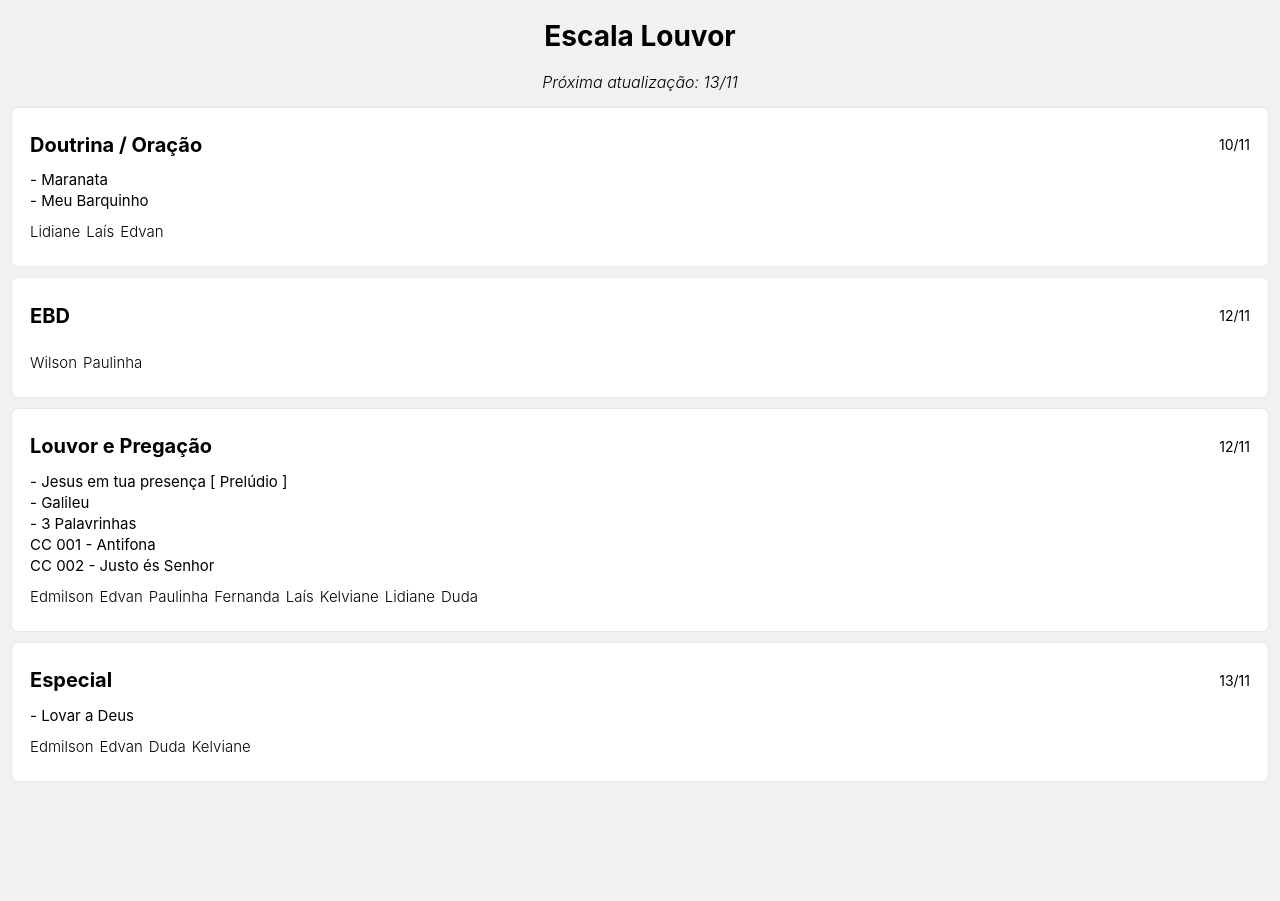
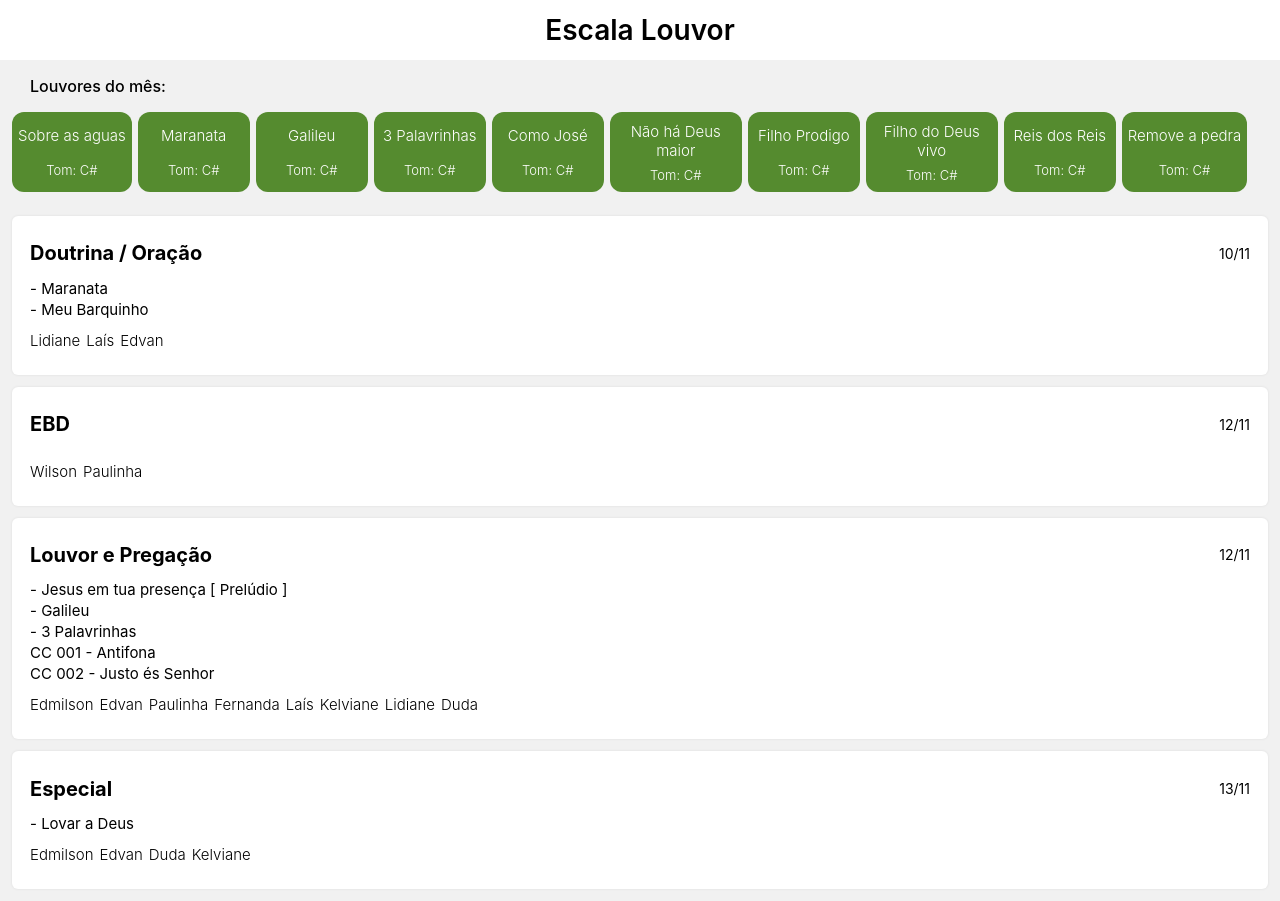
Before and after one commit to hupernikomen/scalepraise, a React (Create React App) app: page / in a window 1280 px wide. Before the commit the page ends 800 px from the top, so only its background shows below. Built offline with nearby package versions, Linux system fonts and the light colour scheme.

Commit message:
melhorias

```diff
--- a/src/App.js
+++ b/src/App.js
@@ -7,8 +7,8 @@ const praises = {
   ebd: [],
   sunday: ["Sobre as aguas", "Maranata", "Galileu", "3 Palavrinhas", "Como José", "Não há Deus maior", "Filho Prodigo", "Filho do Deus vivo", "Reis dos Reis", "Remove a pedra"],
   hcc: ['456', '001', '002', '001', '540'],
-  sundayprelude: ["Vem, esta é a hora", "Jesus em tua presença", "Jesus é o caminho","Jó"],
-  supper: ["Bendito Cordeiro","Bendito Cordeiro","Bendito Cordeiro","Bendito Cordeiro"] // Louvors de Ceia
+  sundayprelude: ["Vem, esta é a hora", "Jesus em tua presença", "Jesus é o caminho", "Jó"],
+  supper: ["Bendito Cordeiro", "Bendito Cordeiro", "Bendito Cordeiro", "Bendito Cordeiro"] // Louvors de Ceia
 }
 
 // Musicos
@@ -24,23 +24,21 @@ const musicians = {
 function SelectPraiseSunday(week) {
   switch (week) {
     case 1:
-      return [praises.sundayprelude[0],praises.sunday[0], praises.sunday[1]]
+      return [praises.sundayprelude[0], praises.sunday[0], praises.sunday[1]]
 
     case 2:
-      return [praises.sundayprelude[1],praises.sunday[2], praises.sunday[3]]
+      return [praises.sundayprelude[1], praises.sunday[2], praises.sunday[3]]
 
     case 3:
-      return [praises.sundayprelude[2],praises.sunday[1], praises.sunday[4]]
+      return [praises.sundayprelude[2], praises.sunday[1], praises.sunday[4]]
 
     case 4:
-      return [praises.sundayprelude[3],praises.sunday[3], praises.sunday[5]]
+      return [praises.sundayprelude[3], praises.sunday[3], praises.sunday[5]]
 
     default:
-      return [praises.sundayprelude[4],praises.sunday[4], praises.sunday[6]]
+      return [praises.sundayprelude[4], praises.sunday[4], praises.sunday[6]]
   }
 }
-
-
 
 const scales = [
   {
@@ -75,19 +73,13 @@ const otherscales = [
   },
 ]
 
-
-
-
-
 function proximoDomingo() {
   return moment().day(7);
 }
 
-
 function somarDias(data, dias) {
   return moment(data).add(dias, 'days');
 }
-
 
 function getWeekNumber() {
   var today = new Date();
@@ -113,19 +105,41 @@ function getSundaysInMonth() {
   return sundays;
 }
 
-
 const sortedScales = scales.concat(otherscales).sort((a, b) => {
   return moment(a.date) - moment(b.date);
 });
+
+function ListPraises() {
+  return (
+    <div>
+
+      <h3 style={{ paddingLeft: 30, fontWeight:500, fontSize:16 }}>Louvores do mês:</h3>
+      <div style={{ display: 'flex', overflow: 'auto', height: 80, gap: 6, padding: '0px 12px 12px 12px' }}>
+        {
+          praises.sunday.map((pray) => {
+            return (
+              <div style={{ minWidth: 100, maxWidth:120, borderRadius: 12, backgroundColor: '#558B2F', display: 'grid', alignItems: 'center', justifyContent: 'center', padding: 6, }}>
+                <strong style={{ textAlign: 'center', fontWeight: 300, fontSize: 15, color: '#fff' }}>{pray}</strong>
+                <strong style={{ textAlign: 'center', fontWeight: 300, fontSize: 13, color: '#fff' }}>Tom: C#</strong>
+              </div>
+            )
+          })
+        }
+      </div>
+    </div>
+  )
+}
 
 export default function App() {
   return (
     <div>
 
+      <div style={{ backgroundColor: '#fff', height: 60, display: 'flex', alignItems: 'center', justifyContent: 'center' }}>
+        <span style={{ textAlign: 'center', fontSize: 28, fontWeight: 600 }}>Escala Louvor</span>
 
-      <h1 style={{ textAlign: 'center', fontSize: 28 }}>Escala Louvor</h1>
-      <h3 style={{ textAlign: 'center', fontWeight: 300, fontSize: 16, color: '#000', fontStyle: 'italic' }}>Próxima atualização: {moment().day(8).format('DD/MM')}</h3>
+      </div>
 
+      <ListPraises />
       {sortedScales.map((scale, index) => {
         return (
           <CalendarItem key={index} data={scale} />
--- a/src/utils/cantorCristao.json
+++ b/src/utils/cantorCristao.json
@@ -364,6 +364,32 @@
     {"n":"362", "name": "A minha herança"},
     {"n":"363", "name": "A minha oração"},
     {"n":"364", "name": "A minha paz"},
-    {"n":"365", "name": "A minha vida eu dou a ti"}
+    {"n":"365", "name": "A minha vida eu dou a ti"},
+    {"n":"366", "name": "Achei um bom amigo"},
+    {"n":"367", "name": "A mensagem divinal"},
+    {"n":"368", "name": "Achei um grande amigo"},
+    {"n":"369", "name": "Alegria perene"},
+    {"n":"370", "name": "Amigo sem igual"},
+    {"n":"371", "name": "Amigo verdadeiro"},
+    {"n":"372", "name": "Bendito o Rei"},
+    {"n":"373", "name": "Cristo exaltado"},
+    {"n":"374", "name": "És tu, Jesus, meu Salvador"},
+    {"n":"375", "name": "Firmes nas promessas"},
+    {"n":"376", "name": "Graça a Deus"},
+    {"n":"377", "name": "Jesus, o bem amado"},
+    {"n":"378", "name": "Jubiloso"},
+    {"n":"379", "name": "Louvai ao Senhor"},
+    {"n":"380", "name": "Meu coração purifica"},
+    {"n":"381", "name": "O grande amigo"},
+    {"n":"382", "name": "O melhor amigo"},
+    {"n":"383", "name": "O nome de Jesus"},
+    {"n":"384", "name": "Ovelha perdida"},
+    {"n":"385", "name": "Pai nosso"},
+    {"n":"386", "name": "Perdão"},
+    {"n":"387", "name": "Santo Espírito"},
+    {"n":"388", "name": "Saudai Emanuel"},
+    {"n":"389", "name": "Vivificação"},
+    {"n":"390", "name": "Vivifica-nos, Senhor"},
+    {"n":"391", "name": "Vivificou-me"}
 
 ]
```
